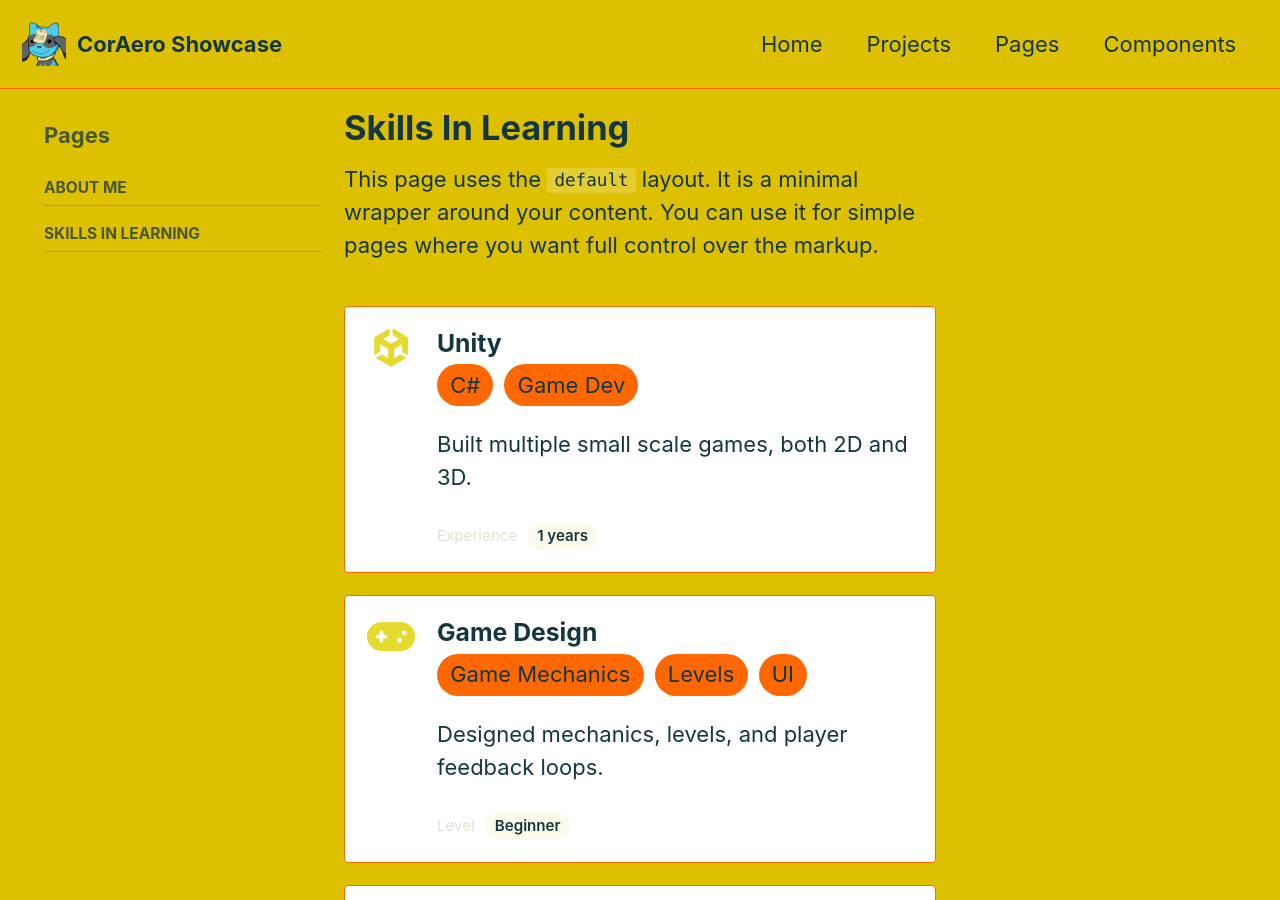
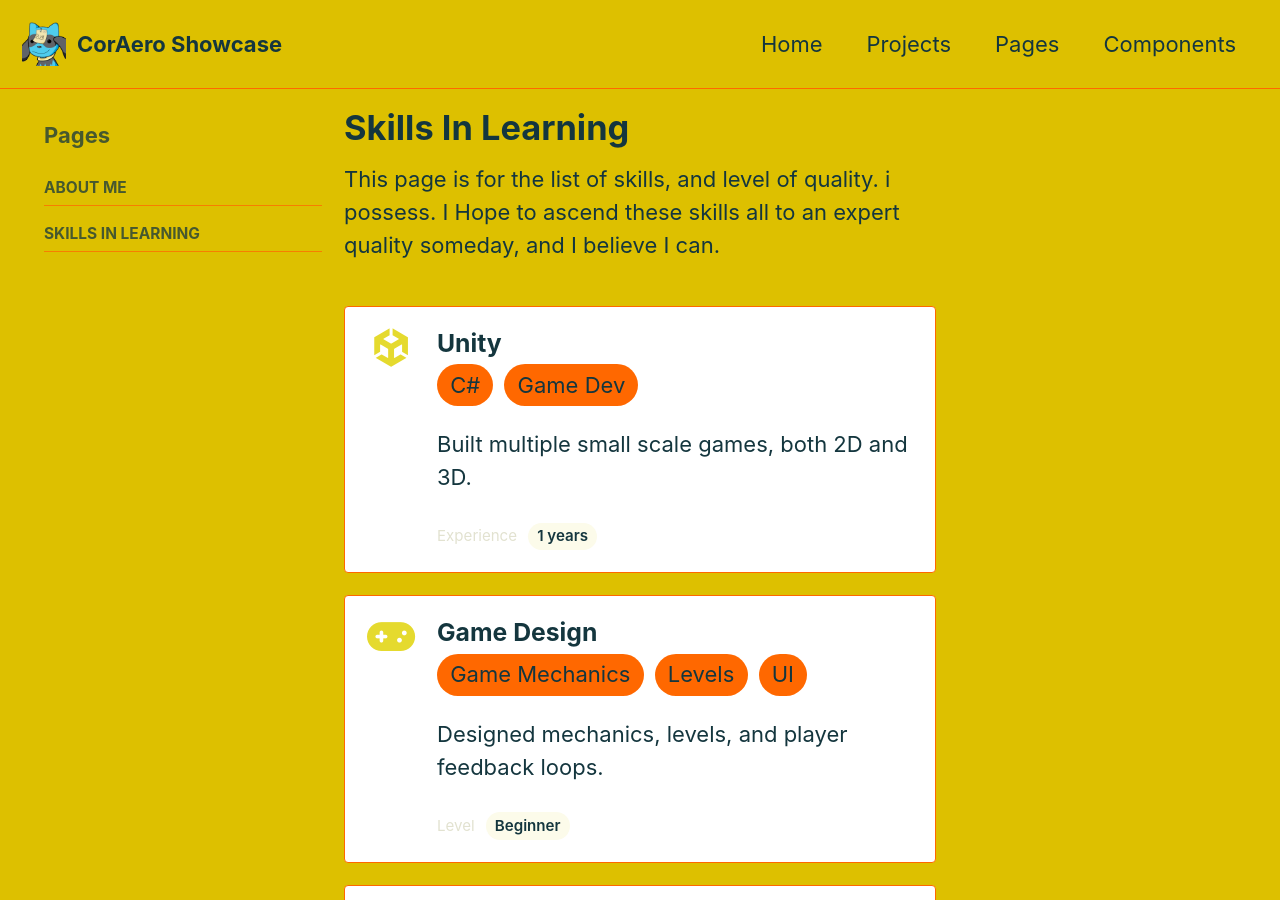
Before and after one commit to MUI-Corey/MUI-Corey.github.io, a Jekyll site: the page built from _pages/skills-in-learning.md, in a window 1280 px wide and 900 px high. Built offline with Jekyll 4.4.1, drawn with Linux system fonts in a browser that asks for light colours.

Commit message:
Update skills-in-learning.md

```diff
--- a/_pages/skills-in-learning.md
+++ b/_pages/skills-in-learning.md
@@ -34,7 +34,6 @@ skills:
     level_label: "Intermediate"
 ---
 
-This page uses the `default` layout. It is a minimal wrapper around your content.
-You can use it for simple pages where you want full control over the markup.
+This page is for the list of skills, and level of quality. i possess.  I Hope to ascend these skills all to an expert quality someday, and I believe I can.
 
 {% include skills skills=page.skills %}
```
